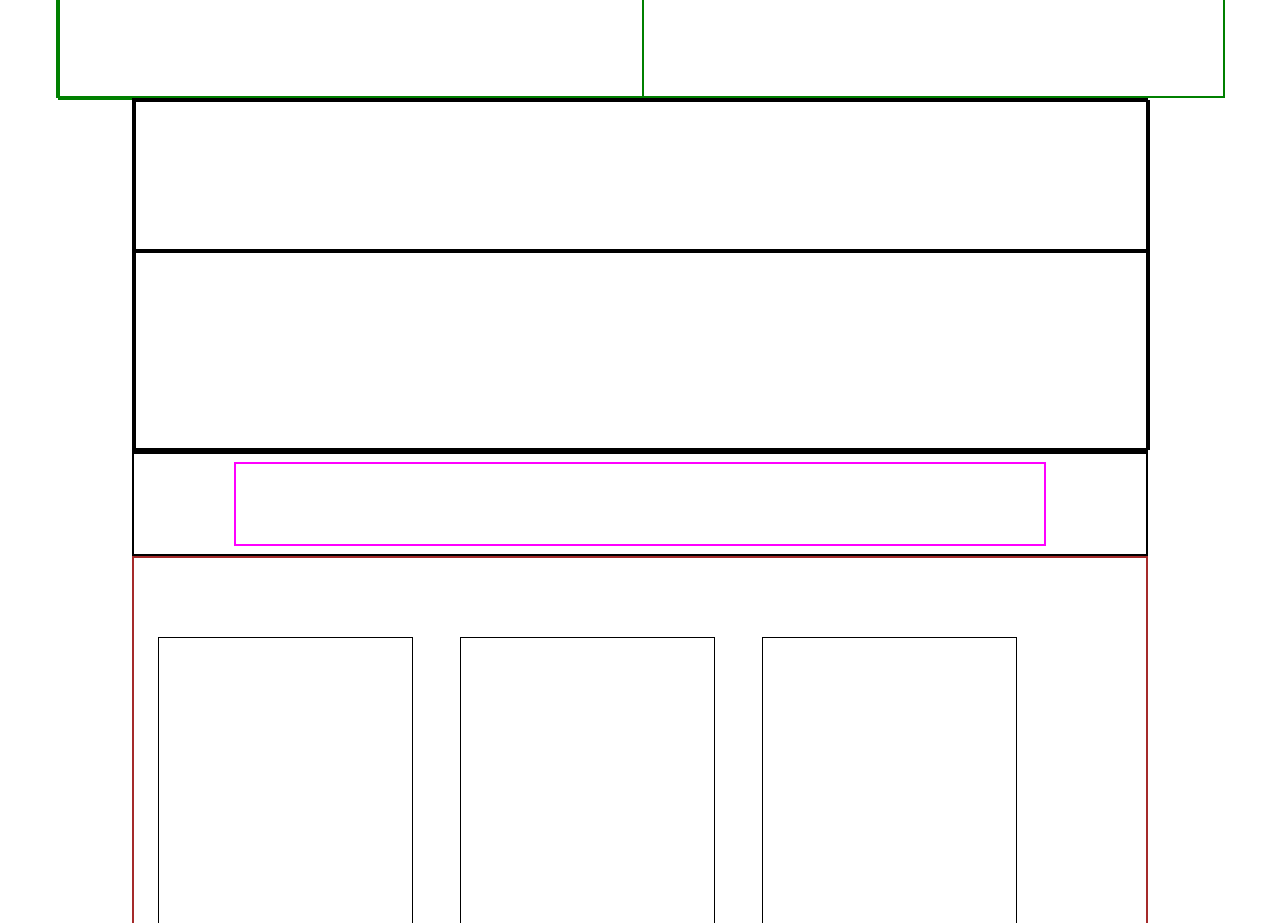
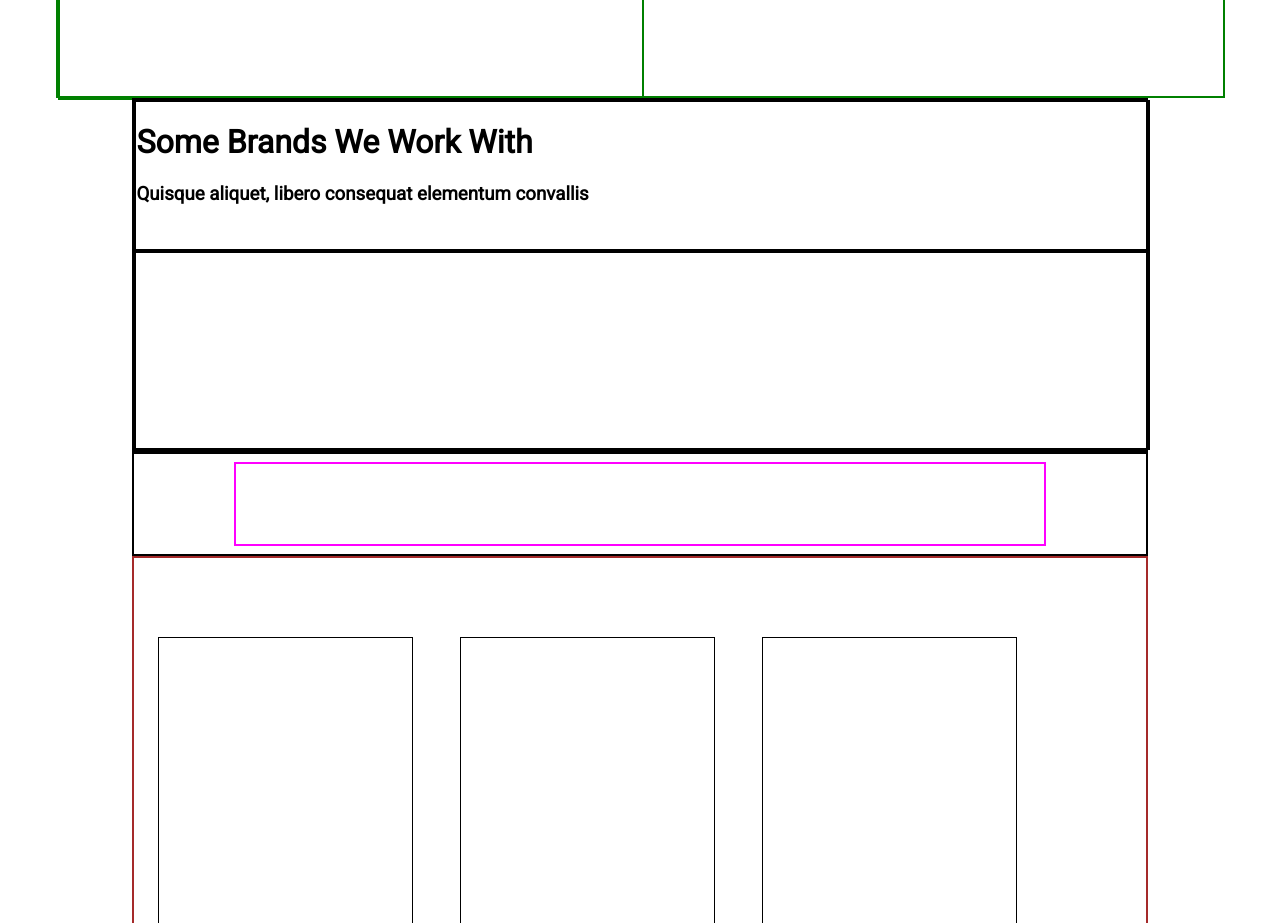
Before and after one commit to Simone-Corso/proj-html-vuejs, a Vue app: page / in a window 1280 px wide. Shown: the part 2960-3883 px from the top of the page. Built offline with nearby package versions, Linux system fonts and the light colour scheme.

Commit message:
messo il titolo nel brands

```diff
--- a/src/components/BrandComponent.vue
+++ b/src/components/BrandComponent.vue
@@ -2,7 +2,10 @@
     <div class="main-brand">
     <div class="container-brand">
         <div class="container-title-brand">
-
+            <h1>
+                Some Brands We Work With
+            </h1>
+            <h3>Quisque aliquet, libero consequat elementum convallis</h3>
         </div>
         <div class="container-different-brand">
 
```
